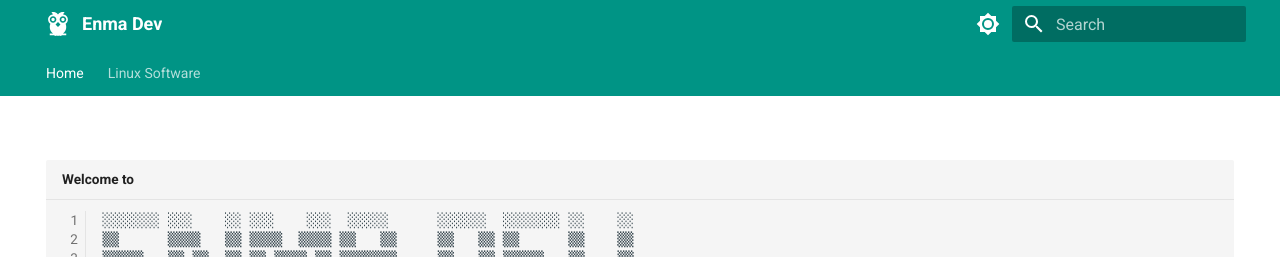
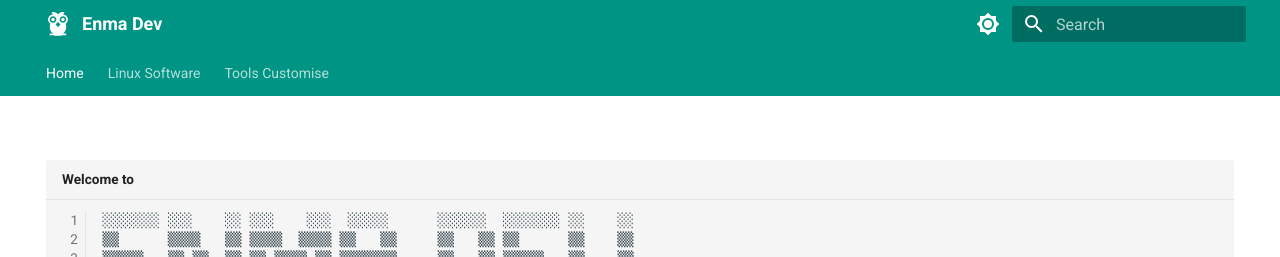
Before and after one commit to prashantdwivedi/enma, an MkDocs documentation site: the page built from docs/index.md, in a window 1280 px wide. Shown: the top 257 px of the page. Built offline with MkDocs 1.6.1 and Material for MkDocs 9.7.7, drawn with Linux system fonts in a browser that asks for light colours.

Commit message:
new-section-open

```diff
--- a/mkdocs.yml
+++ b/mkdocs.yml
@@ -125,4 +125,5 @@ nav:
     - Uptime Kuma Install: linux-software/uptime-kuma-install.md
     - Adguard Home Install: linux-software/adguard-home-install.md
     - Pi-hole Install: linux-software/pihole-install.md
-  #- Tools Customise:
+  - Tools Customise:
+    - Change hostname: tools-customise/change-hostname.md
```
